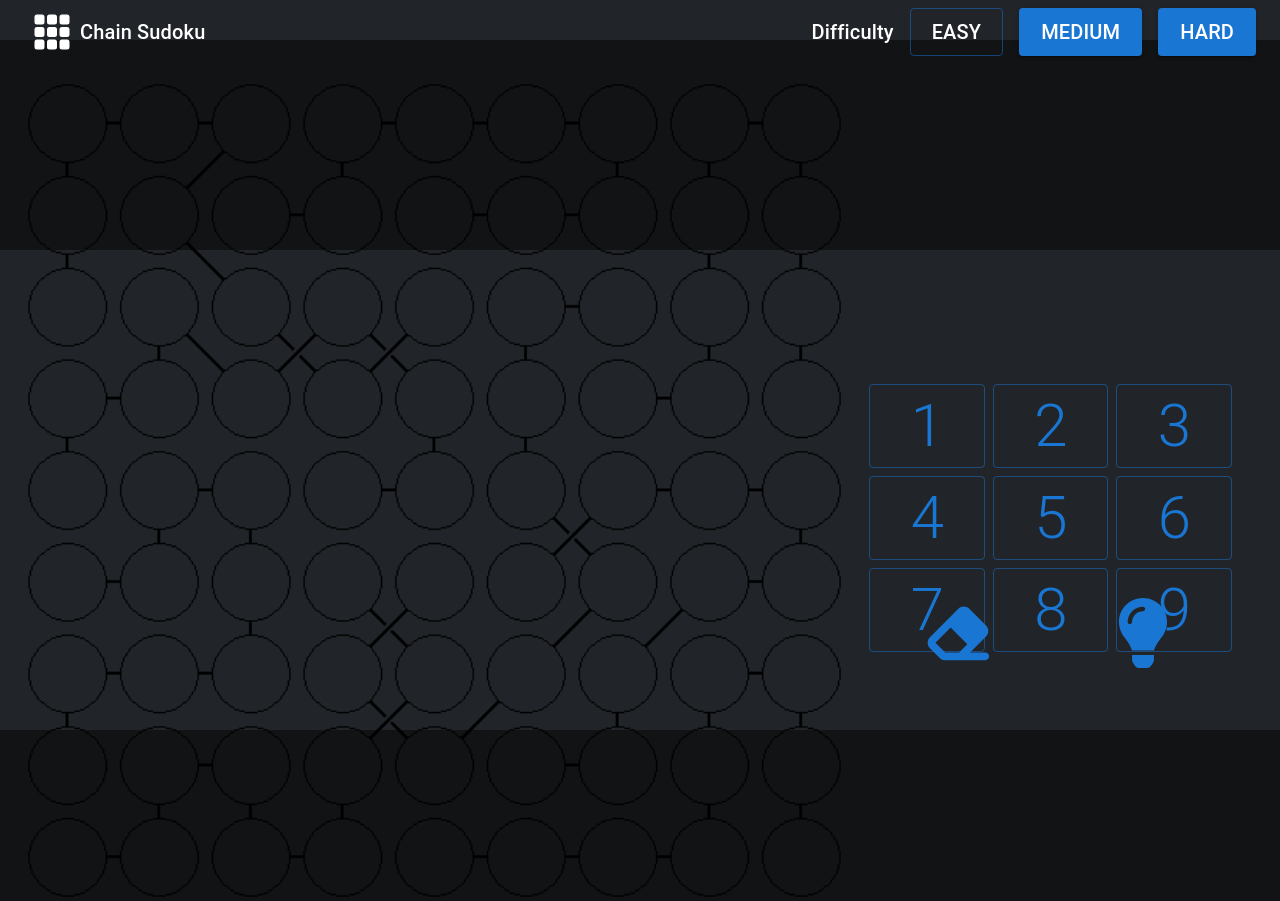
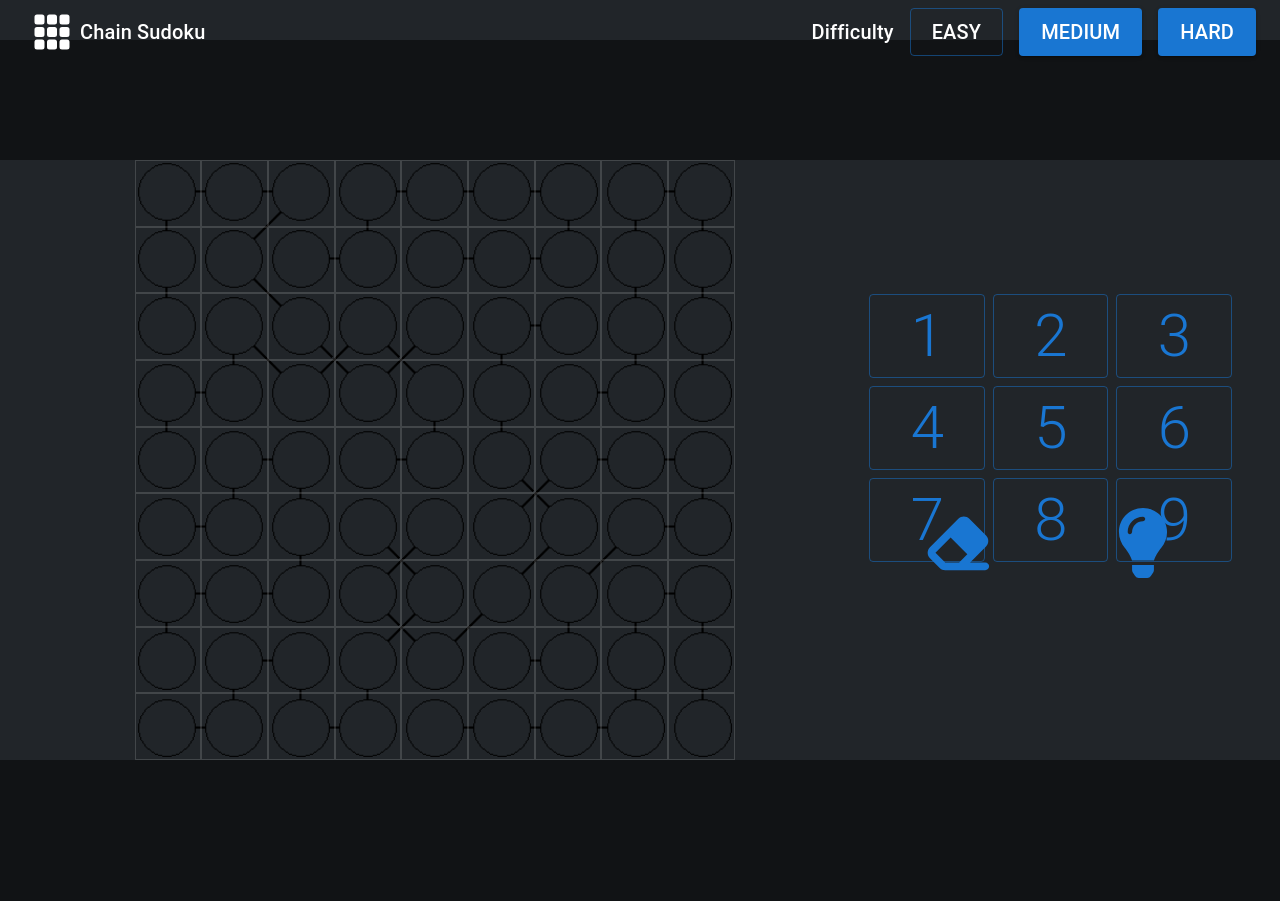
Before and after one commit to George3235/Chain-Sudoku, a React app in the folder frontend/: page / in a window 1280 px wide. After the commit the page ends 800 px from the top, so only its background shows below. Built offline with nearby package versions, Linux system fonts and the light colour scheme; the HTML template or start-up script is replaced by a standard one.

Commit message:
WIP with the gameboard

```diff
--- a/frontend/Components/MainGrid/Board.tsx
+++ /dev/null
@@ -1,84 +0,0 @@
-// HELA ÄR FRÅN CHAT
-
-import { useMemo } from "react";
-import Box from "@mui/material/Box";
-import { BOARD_SIZE, PUZZLE_BACKGROUNDS } from "../../src/puzzles/Puzzles";
-import type {Difficulty, Cell} from "../../src/puzzles/Puzzles"
-
-type BoardProps = {
-  difficulty: Difficulty;
-  cells: Cell[];                 // state kommer utifrån
-  onCellClick?: (cell: Cell) => void;
-};
-
-const Board: React.FC<BoardProps> = ({ difficulty, cells, onCellClick }) => {
-  const background = PUZZLE_BACKGROUNDS[difficulty];
-
-  // fallback om du inte orkat definiera cells än
-  const safeCells: Cell[] = useMemo(() => {
-  if (cells.length === BOARD_SIZE * BOARD_SIZE) return cells;
-
-  return Array.from(
-    { length: BOARD_SIZE * BOARD_SIZE },
-    (_, index): Cell => ({
-      row: Math.floor(index / BOARD_SIZE),
-      col: index % BOARD_SIZE,
-      given: undefined,
-      value: undefined,
-    })
-  );
-}, [cells]);
-
-  return (
-    <Box
-      sx={{
-        position: "relative",
-        // Dessa Tre gör den responsive
-        width: "100%",
-        maxWidth:"60hv",
-        aspectRatio: "1 /1",
-
-        backgroundImage: `url(${background})`,
-        backgroundSize: "contain",
-        backgroundRepeat: "no-repeat",
-        backgroundPosition: "center",
-      }}
-    >
-      {/* Overlay-grid */}
-      <Box
-        sx={{
-          position: "absolute",
-          inset: 0,
-          display: "grid",
-          gridTemplateColumns: `repeat(${BOARD_SIZE}, 1fr)`,
-          gridTemplateRows: `repeat(${BOARD_SIZE}, 1fr)`,
-        }}
-      >
-        {safeCells.map((cell, index) => {
-          const displayValue = cell.given ?? cell.value ?? "";
-
-          return (
-            <Box
-              key={index}
-              onClick={() => onCellClick && onCellClick(cell)}
-              sx={{
-                display: "flex",
-                alignItems: "center",
-                justifyContent: "center",
-                cursor: "pointer",
-                // ingen bakgrund, så dina cirklar från PNG syns
-                color: cell.given ? "#ffffff" : "#00bcd4", // ex: givna = vit, spelarens = blå
-                fontSize: "1.5rem",
-                fontWeight: cell.given ? 700 : 500,
-              }}
-            >
-              {displayValue}
-            </Box>
-          );
-        })}
-      </Box>
-    </Box>
-  );
-};
-
-export default Board;
--- a/frontend/Components/MainGrid/mainBox.tsx
+++ b/frontend/src/Components/MainGrid/mainBox.tsx
@@ -3,44 +3,80 @@ import Button from "@mui/material/Button";
 import Container from "@mui/material/Container";
 import Grid from "@mui/material/Grid";
 import Typography from "@mui/material/Typography";
-import IconButton from "@mui/material/IconButton";
-import { LuEraser } from "react-icons/lu";
-import { FaPencil } from "react-icons/fa6";
 import { FaEraser } from "react-icons/fa6";
 import { FaLightbulb } from "react-icons/fa";
-import { LuPenOff } from "react-icons/lu";
-import { useState } from "react";
+import { useState, type JSX } from "react";
 
-import Board from "./Board"
-import type {Difficulty} from "../../src/puzzles/Puzzles"
-import { EASY_INITIAL_CELLS } from "../../src/puzzles/Puzzles";
+// Bilden för Easy
+import easy from "../../assets/Easy_Blank.png";
+
 const MainBox = () => {
-  // RAKT FRÅN CHAT
-  const [difficulty] = useState<Difficulty>("easy"); // sen kopplar du till navbar-knappar
-  const [cells, setCells] = useState(EASY_INITIAL_CELLS);
+  // För att skapa cellerna
+  const cells: JSX.Element[] = [];
+
+  for(let row = 0; row <9; row++) {
+    for(let column=0; column <9; column++) {
+      cells.push(
+        <Box key={`${row}-${column}`}
+          sx={{cursor:"pointer",
+             // Den med border ska man ta bort
+             border:"1px solid rgba(255,250,250,0.15)", display:"flex", alignItems:"center", justifyContent:"center" }}
+
+          onClick={() => {
+            console.log("Clicked cell", { row, col: column });
+          }}
+        />
+      )
+    }
+  }
   return (
     <Container
       maxWidth="xl"
-      sx={{ backgroundColor: "#212529ff", height: "60vh" }}
+      sx={{ backgroundColor: "#212529ff", height: "75vh" }}
     >
       {/*Definerar områden för Själva Cirklarna grid och allt annat */}
       <Grid container sx={{ height: "100%" }}>
-        {/*RAKT FRÅN CHAT */}
+          {/* Den delen innehåller själva området för spelet */}
         <Grid
           size={8}
           maxWidth="lg"
-          sx={{ background: "#212529ff", height: "100%", display: "flex", alignItems: "center", justifyContent: "center"}}
+          sx={{ height: "100%", display: "flex", alignItems: "center", justifyContent: "center"}}
         >
-          <Board
-            difficulty={difficulty}
-            cells={cells}
-            onCellClick={(cell) => {
-              // här kommer du senare uppdatera state beroende på vald siffra
-              console.log("clicked cell", cell);
-            }}
-          />
-          {/* Den delen innehåller själva området för spelet */}
+          {/*Området som innehåller bilden */}
+          <Box sx={{position:'relative', width:"100%", maxWidth:600, aspectRatio:"1/1", backgroundImage:`url(${easy})`, backgroundSize:"contain", backgroundRepeat:"no-repeat", backgroundPosition:"center"}}>
+            {/*Själva Table med rutorna */}
+            <Box sx={{position:"absolute", inset:0, display:"grid", gridTemplateRows: "repeat(9,1fr)", gridTemplateColumns: "repeat(9,1fr)" }}>
+              {/* Skapar 81 rutor inne i table */}
+              {cells}
+            </Box>
+          </Box>
         </Grid>
+
+
+
+
+
+
+
+
+
+
+
+
+
+
+
+
+
+
+
+
+
+
+
+
+
+
         <Grid size={4} sx={{ height: "100%" }}>
           {/* Deb delen innehåller området för hjälpmedel */}
           <Grid
--- a/frontend/src/main.tsx
+++ b/frontend/src/main.tsx
@@ -4,8 +4,8 @@ import './index.css'
 import App from './App.tsx'
 import Box  from '@mui/material/Box'
 // Testar Components med den
-import NavAppBar from '../Components/Navbar/navbar.tsx'
-import MainBox from '../Components/MainGrid/mainBox.tsx'
+import NavAppBar from './Components/Navbar/navbar.tsx'
+import MainBox from './Components/MainGrid/mainBox.tsx'
 createRoot(document.getElementById('root')!).render(
   <StrictMode>
     <Box sx={{ minHeight:"100vh", display:"flex", flexDirection:"column"}}>
--- a/frontend/src/puzzles/Puzzles.ts
+++ /dev/null
@@ -1,28 +0,0 @@
-// Typ för svårighetsgrad
-export type Difficulty = "easy" | "medium" | "hard";
-
-// En cell i overlay-grid
-export type Cell = {
-  row: number;
-  col: number;
-  given?: number; // given siffra (från bilden)
-  value?: number; // spelarens siffra
-};
-
-// Här importerar du dina tre bakgrundsbilder
-import easyBg from "../assets/Easy_Blank.png";
-import mediumBg from "../assets/Medium_blank.png";
-import hardBg from "../assets/Hard_Blank.png";
-
-export const BOARD_SIZE = 9;
-
-export const PUZZLE_BACKGROUNDS: Record<Difficulty, string> = {
-  easy: easyBg,
-  medium: mediumBg,
-  hard: hardBg,
-};
-
-// TODO: här kommer du lägga dina givna värden för varje nivå
-export const EASY_INITIAL_CELLS: Cell[] = [];   // fyll senare
-export const MEDIUM_INITIAL_CELLS: Cell[] = [];
-export const HARD_INITIAL_CELLS: Cell[] = [];
```
Also changed, not shown: frontend/src/Components/Navbar/navbar.tsx (renamed from frontend/Components/Navbar/navbar.tsx).
